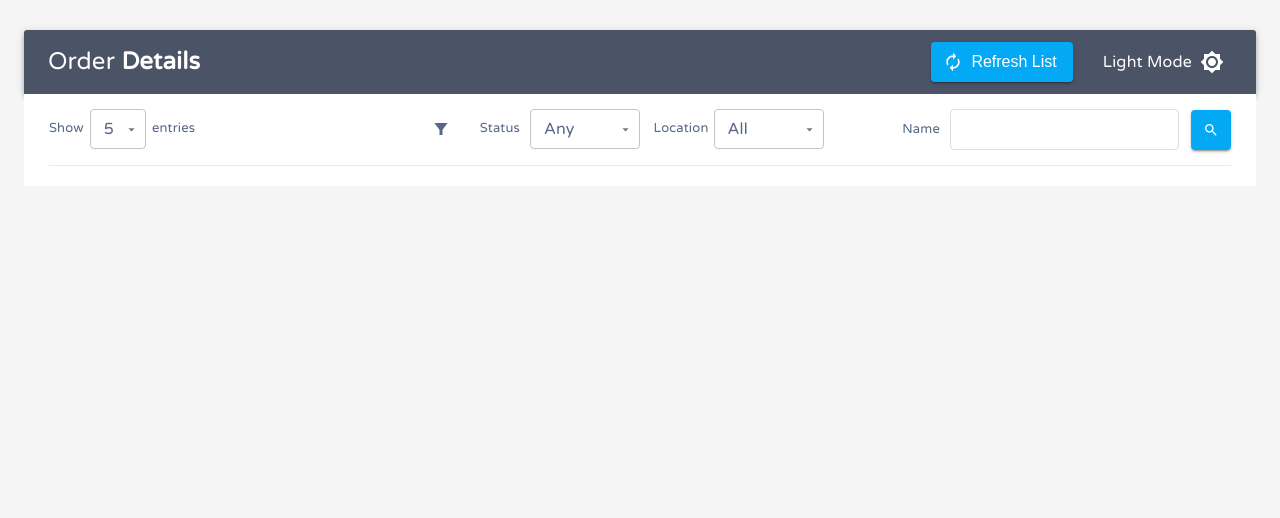
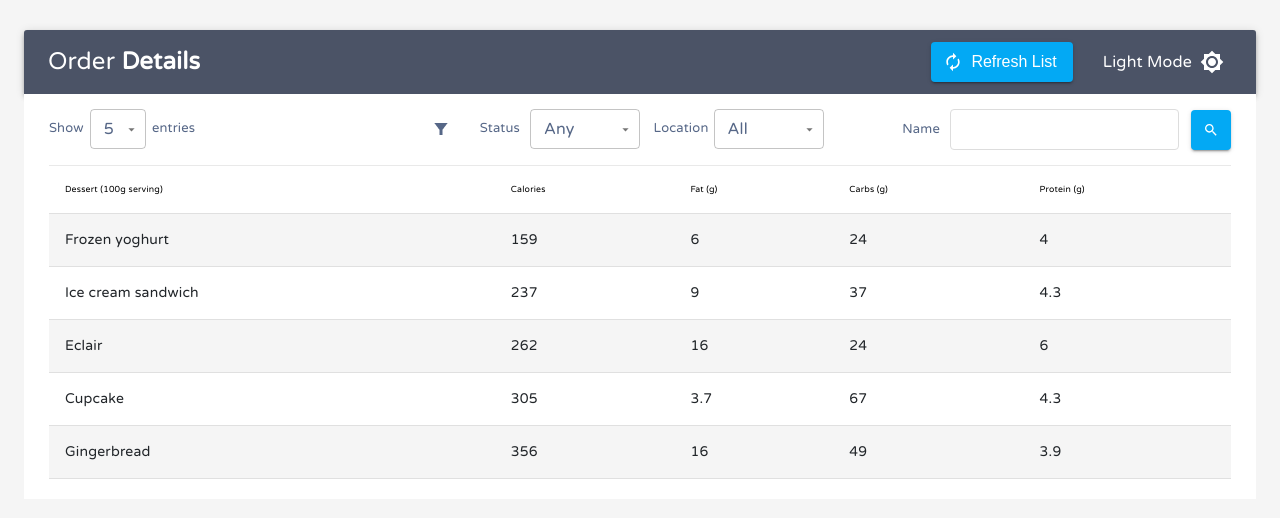
Before and after one commit to nhatduong-agilityio/social-sphere, a React (Vite) app: page / in a window 1280 px wide. Shown: the top 518 px of the page. Built offline with nearby package versions, Linux system fonts and the light colour scheme.

Commit message:
FEAT: Build-ui create box content with example table data #12

```diff
--- /dev/null
+++ b/src/components/BoxContent/index.tsx
@@ -0,0 +1,68 @@
+import * as React from 'react';
+import { styled } from '@mui/material/styles';
+import Table from '@mui/material/Table';
+import TableBody from '@mui/material/TableBody';
+import TableCell, { tableCellClasses } from '@mui/material/TableCell';
+import TableContainer from '@mui/material/TableContainer';
+import TableHead from '@mui/material/TableHead';
+import TableRow from '@mui/material/TableRow';
+
+const StyledTableCell = styled(TableCell)(({ theme }) => ({
+  [`&.${tableCellClasses.head}`]: {
+    backgroundColor: theme.palette.common.white,
+    color: theme.palette.common.black,
+  },
+  [`&.${tableCellClasses.body}`]: {
+    fontSize: 14,
+  },
+}));
+
+const StyledTableRow = styled(TableRow)(({ theme }) => ({
+  ':hover': {
+    backgroundColor: theme.palette.action.hover,
+  },
+  '&:nth-of-type(odd)': {
+    backgroundColor: theme.palette.action.hover,
+  },
+}));
+function createData(name: string, calories: number, fat: number, carbs: number, protein: number) {
+  return { name, calories, fat, carbs, protein };
+}
+const rows = [
+  createData('Frozen yoghurt', 159, 6.0, 24, 4.0),
+  createData('Ice cream sandwich', 237, 9.0, 37, 4.3),
+  createData('Eclair', 262, 16.0, 24, 6.0),
+  createData('Cupcake', 305, 3.7, 67, 4.3),
+  createData('Gingerbread', 356, 16.0, 49, 3.9),
+];
+
+export const CustomizedTables = () => {
+  return (
+    <TableContainer>
+      <Table sx={{ minWidth: 700 }} aria-label='customized table'>
+        <TableHead>
+          <TableRow>
+            <StyledTableCell>Dessert (100g serving)</StyledTableCell>
+            <StyledTableCell align='left'>Calories</StyledTableCell>
+            <StyledTableCell align='left'>Fat&nbsp;(g)</StyledTableCell>
+            <StyledTableCell align='left'>Carbs&nbsp;(g)</StyledTableCell>
+            <StyledTableCell align='left'>Protein&nbsp;(g)</StyledTableCell>
+          </TableRow>
+        </TableHead>
+        <TableBody>
+          {rows.map((row) => (
+            <StyledTableRow key={row.name}>
+              <StyledTableCell component='th' scope='row'>
+                {row.name}
+              </StyledTableCell>
+              <StyledTableCell align='left'>{row.calories}</StyledTableCell>
+              <StyledTableCell align='left'>{row.fat}</StyledTableCell>
+              <StyledTableCell align='left'>{row.carbs}</StyledTableCell>
+              <StyledTableCell align='left'>{row.protein}</StyledTableCell>
+            </StyledTableRow>
+          ))}
+        </TableBody>
+      </Table>
+    </TableContainer>
+  );
+};
--- a/src/layouts/container/Container.tsx
+++ b/src/layouts/container/Container.tsx
@@ -1,6 +1,7 @@
 import { Box, Container, useTheme } from '@mui/material';
 import { useContext } from 'react';
 import { AppBarContent } from '~/components/AppBar';
+import { CustomizedTables } from '~/components/BoxContent';
 import { TableFilter } from '~/components/BoxControl';
 
 export const LayoutContainer = () => {
@@ -17,6 +18,7 @@
         }}
       >
         <TableFilter />
+        <CustomizedTables />
       </Box>
     </Container>
   );
```
